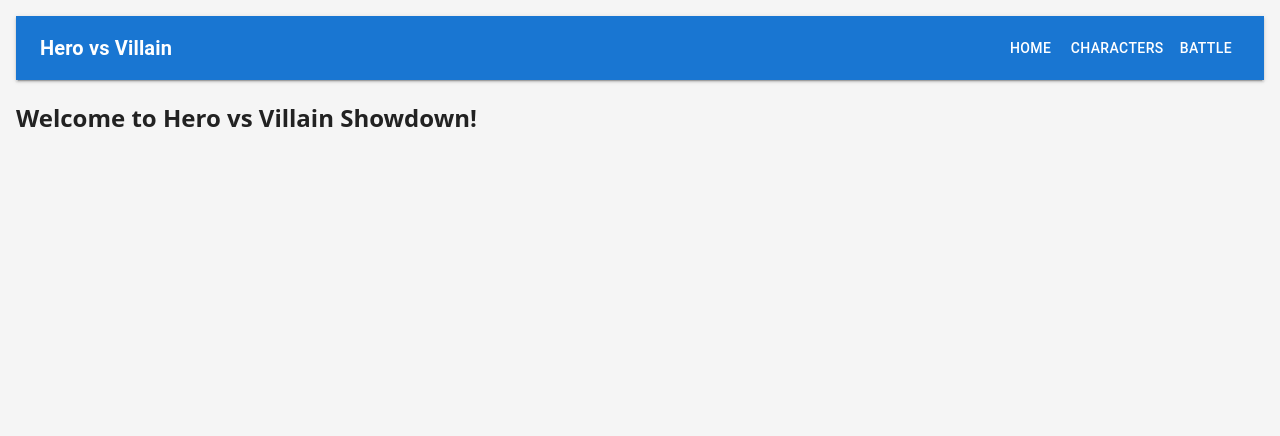
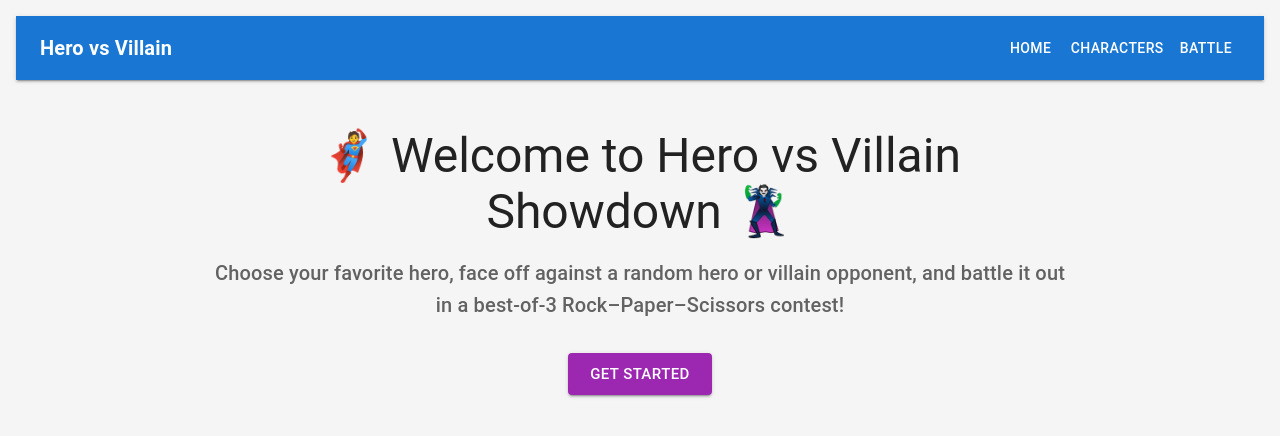
Before and after one commit to nrathbone-turing/hero-vs-villain-rps-showdown, a React (Vite) app in the folder client/: page / in a window 1280 px wide. Shown: the top 436 px of the page. Built offline with nearby package versions, Linux system fonts and the light colour scheme.

Commit message:
feat: polish Home page with centered content and Get Started button

```diff
--- a/client/src/pages/Home.jsx
+++ b/client/src/pages/Home.jsx
@@ -1,9 +1,34 @@
 // Home.jsx
-// Displays the landing page with a welcome message.
+// Polished home page with centered content
 
-import React from 'react'
+import React from "react"
+import { Container, Typography, Box, Button } from "@mui/material"
+import { Link } from "react-router-dom"
 
 function Home() {
-  return <h2>Welcome to Hero vs Villain Showdown!</h2>
+  return (
+    <Container maxWidth="md" sx={{ mt: 6, textAlign: "center" }}>
+      <Typography variant="h3" gutterBottom>
+        🦸 Welcome to Hero vs Villain Showdown 🦹
+      </Typography>
+      <Typography variant="h6" color="text.secondary" paragraph>
+        Choose your favorite hero, face off against a random hero or villain opponent,
+        and battle it out in a best-of-3 Rock–Paper–Scissors contest!
+      </Typography>
+      <Box sx={{ mt: 4 }}>
+        <Button
+          variant="contained"
+          color="secondary"
+          size="large"
+          component={Link}
+          to="/characters"
+          data-testid="get-started-btn"
+        >
+          Get Started
+        </Button>
+      </Box>
+    </Container>
+  )
 }
+
 export default Home
```
